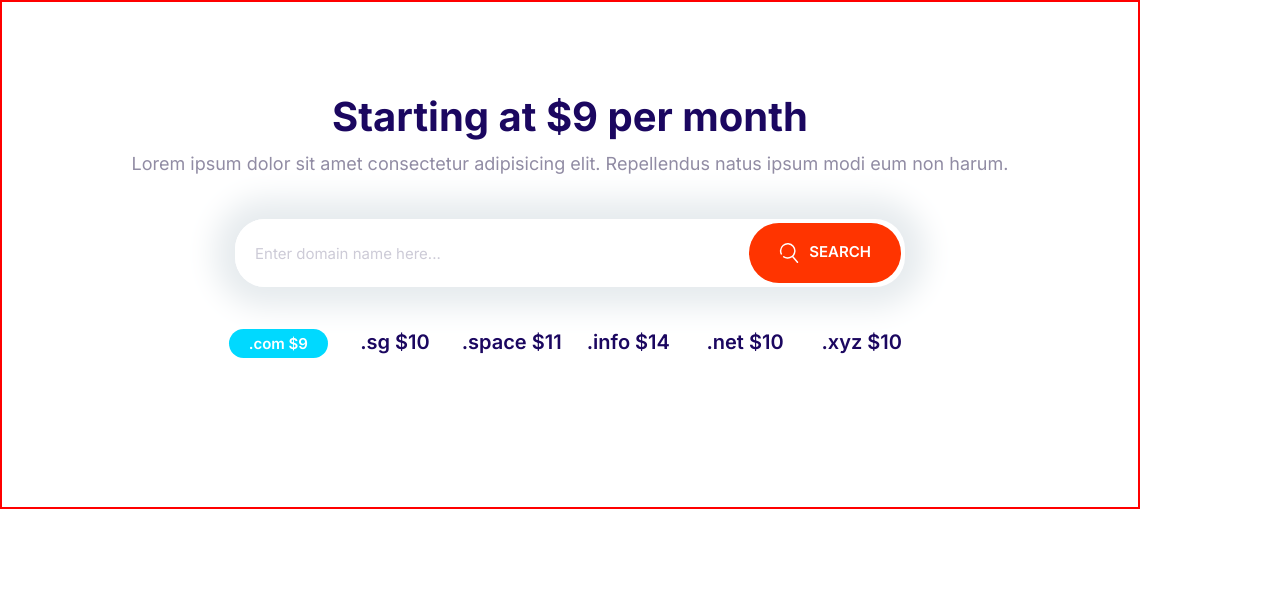
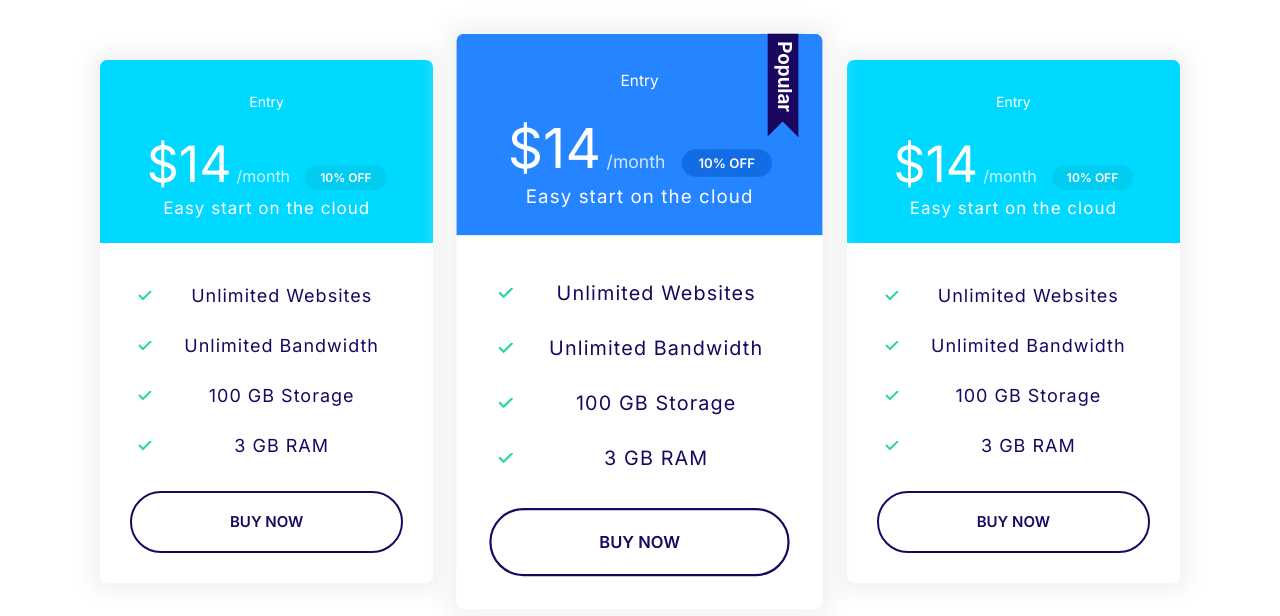
Before and after one commit to mohashyne/Crystalbytes, a plain HTML site: page index.html in a window 1280 px wide. Drawn offline with Linux system fonts and the light colour scheme.

Commit message:
define plans-block.

```diff
--- a/css/styles.css
+++ b/css/styles.css
@@ -365,6 +365,9 @@ a {
     background: var(--color-secondary);
     color: #fff;
 }
+.card--primary .badge--primary {
+    background-color: #126de4;
+}
 
 .card--secondary .badge--secondary {
     background: #02cdf1;
@@ -373,6 +376,10 @@ a {
 
 
 /* plans */
+
+.plan {
+    transition: .2s ease-out;
+}
 
 .plan-container {
     width: 50%;
@@ -413,6 +420,13 @@ a {
     letter-spacing: var(--letter-spacing);
 
 }
+
+
+.plan--popular {
+    transform: scale(1.1);
+}
+
+
 .plan--popular .card__header {
     position: relative;
 }
@@ -425,6 +439,13 @@ a {
     top: -6px;
     right: 5%;
 
+}
+
+.plan:hover {
+    transform: scale(1.05);
+}
+.plan--popular:hover {
+    transform: scale(1.15);
 }
 
 @media screen and (min-width: 1024px) {
@@ -658,9 +679,9 @@ a {
 
 .block {
     --padding-vertical: 6rem;
-    padding:  var(--padding-vertical) 1rem;
-    border: 2px solid red;
+    padding:  var(--padding-vertical) 3rem;
     text-align: center;
+
 }
 
 .block__heading {
@@ -700,7 +721,7 @@ a {
 
 .container {
     max-width: 1140px;
-    margin: 0;
+    margin: 0 auto;
 
 }
 
@@ -834,3 +855,15 @@ a {
     }
 
 }
+
+
+/* Plans Block */
+
+.block-plans .grid {
+     gap: 8rem 4rem;
+}
+
+.block-plans .card {
+    max-width: 500px;
+    margin: 0 auto;
+}
--- a/index.html
+++ b/index.html
@@ -15,35 +15,70 @@
     <link rel="stylesheet" href="css/styles.css" />
   </head>
   <body>
-    <section class="block container block-domain">
-      <header class="block__header">
-        <h2>Starting at $9 per month</h2>
-        <p>
-          Lorem ipsum dolor sit amet consectetur adipisicing elit. Repellendus
-          natus ipsum modi eum non harum.
-        </p>
-      </header>
-      <div class="input-group">
-        <input
-          type="text"
-          class="input"
-          placeholder="Enter domain name here..."
-          name=""
-          id=""
-        />
-        <button class="btn btn--accent">
-        </svg><svg class="icon icon--white">
-          <use xlink:href="images/sprite.svg#search"></use>
-        </svg>Search</button>
+    <section class="block container block-plans">
+      <div class="grid grid--1x3">
+        <div class="plan">
+          <div class="card card--secondary">
+            <header class="card__header">
+              <h3 class="plan__name">Entry</h3>
+              <span class="plan__price">$14</span>
+              <span class="plan__billing-cycle">/month</span>
+              <span class="badge badge--secondary badge--small">10% OFF</span>
+              <span class="plan__description">Easy start on the cloud</span>
+            </header>
+            <div class="card__body">
+              <ul class="list list--tick">
+                <li class="list__item item--primary">Unlimited Websites</li>
+                <li class="list__item item--primary">Unlimited Bandwidth</li>
+                <li class="list__item item--primary">100 GB Storage</li>
+                <li class="list__item item--primary">3 GB RAM</li>
+              </ul>
+              <button class="btn btn--outline btn--block">Buy Now</button>
+            </div>
+          </div>
+        </div>
+        <div class="plan plan--popular">
+          <div class="card card--primary">
+            <header class="card__header">
+              <h3 class="plan__name">Entry</h3>
+              <span class="plan__price">$14</span>
+              <span class="plan__billing-cycle">/month</span>
+              <span class="badge badge--primary badge--small">10% OFF</span>
+              <span class="plan__description">Easy start on the cloud</span>
+            </header>
+            <div class="card__body">
+              <ul class="list list--tick">
+                <li class="list__item item--primary">Unlimited Websites</li>
+                <li class="list__item item--primary">Unlimited Bandwidth</li>
+                <li class="list__item item--primary">100 GB Storage</li>
+                <li class="list__item item--primary">3 GB RAM</li>
+              </ul>
+              <button class="btn btn--outline btn--block">Buy Now</button>
+            </div>
+          </div>
+        </div>
+
+        <div class="plan">
+          <div class="card card--secondary">
+            <header class="card__header">
+              <h3 class="plan__name">Entry</h3>
+              <span class="plan__price">$14</span>
+              <span class="plan__billing-cycle">/month</span>
+              <span class="badge badge--secondary badge--small">10% OFF</span>
+              <span class="plan__description">Easy start on the cloud</span>
+            </header>
+            <div class="card__body">
+              <ul class="list list--tick">
+                <li class="list__item item--primary">Unlimited Websites</li>
+                <li class="list__item item--primary">Unlimited Bandwidth</li>
+                <li class="list__item item--primary">100 GB Storage</li>
+                <li class="list__item item--primary">3 GB RAM</li>
+              </ul>
+              <button class="btn btn--outline btn--block">Buy Now</button>
+            </div>
+          </div>
+        </div>
       </div>
-      <ul class="list block-domain__prices">
-        <li><span class="badge badge--secondary">.com $9</span></li>
-        <li>.sg $10</li>
-        <li>.space $11</li>
-        <li>.info $14</li>
-        <li>.net $10</li>
-        <li>.xyz $10</li>
-      </ul>
     </section>
     <script src="js/main.js"></script>
   </body>
```
Also changed, not shown: componet/plans-block.html (added, +65 -0 lines).
